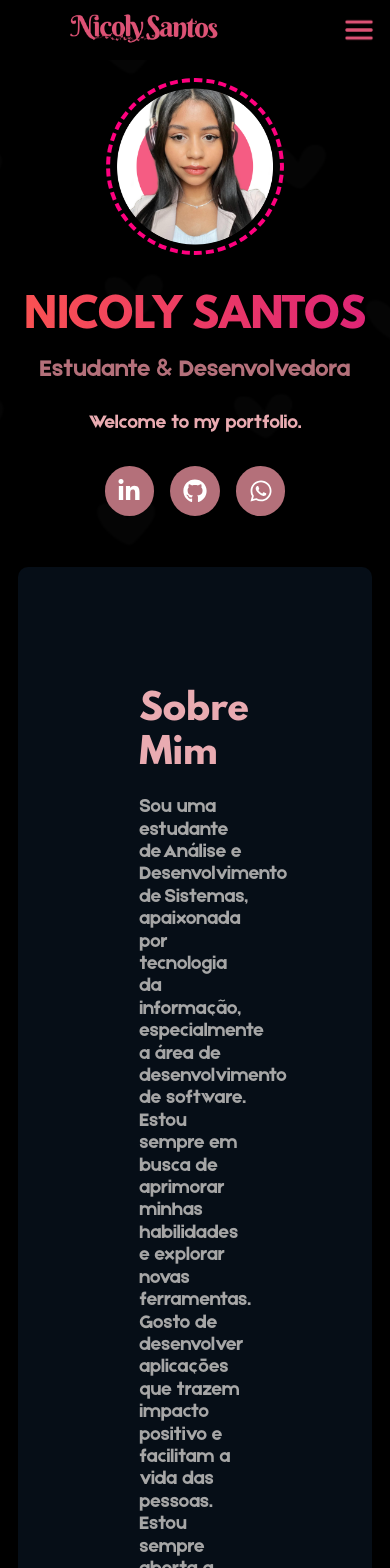
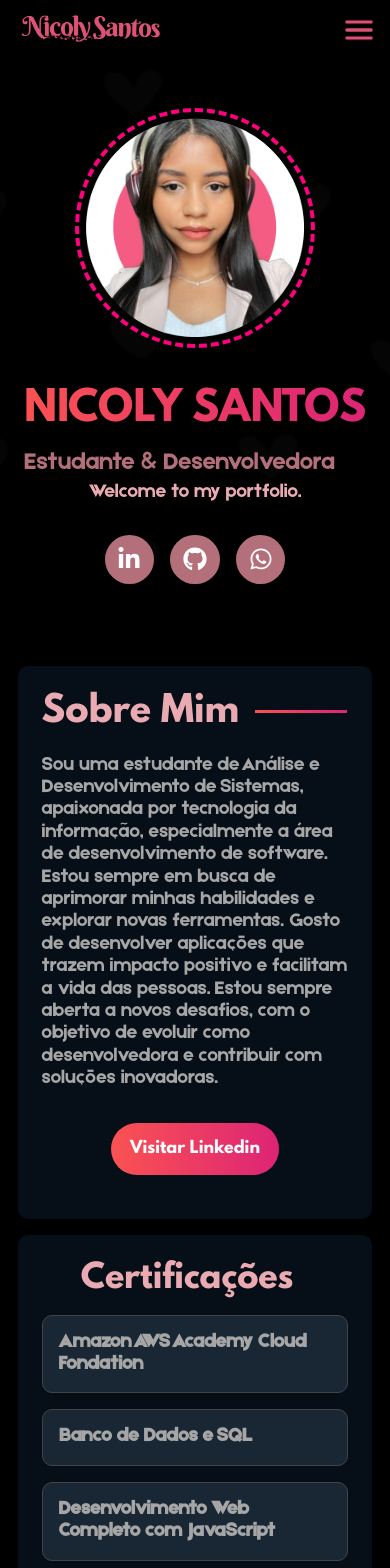
Before and after one commit to nicolysantus/portfolio_nicoly, a React (Vite) app: page / in a window 390 px wide. Shown: the top 1568 px of the page. Built offline with nearby package versions, Linux system fonts and the light colour scheme.

Commit message:
Ajustes para a versão mobile

```diff
--- a/src/components/about/aboutcontainer.sass
+++ b/src/components/about/aboutcontainer.sass
@@ -14,3 +14,23 @@
         margin-top: 1rem
         margin-left: auto
         margin-right: auto
+
+// Versão mobile
+@media (max-width: 768px)
+    .about-container
+        padding: 1.5rem
+        text-align: center
+
+        h1
+        font-size: 1rem
+        margin-top: 8px
+
+
+        p
+        font-size: 1rem
+        margin: 0
+
+        .btn
+            margin-top: 1rem
+            margin-left: auto
+            margin-right: auto
--- a/src/components/certificates/certificatescontainer.sass
+++ b/src/components/certificates/certificatescontainer.sass
@@ -45,3 +45,9 @@
         margin-top: 1rem
         margin-left: auto
         margin-right: auto
+
+// Versão mobile
+@media (max-width: 768px)
+    #certificates
+        padding: 1.5rem
+        text-align: center
--- a/src/components/contact/contactcontainer.sass
+++ b/src/components/contact/contactcontainer.sass
@@ -76,3 +76,10 @@
 
     #whatsapp
         color: #FFFF
+
+@media (max-width: 700px)
+    #contact
+        padding: 2rem
+
+        img
+            max-width: 40%
--- a/src/components/header/header.sass
+++ b/src/components/header/header.sass
@@ -54,14 +54,22 @@
         padding: 1rem
         justify-content: space-between
 
+        img
+            margin-left: 0
+            width: 150px
+
     nav
         display: none
 
     .menu-icon
         cursor: pointer
-        width: 10px
+        width: 40px
         height: 30px
-        margin-left: 10rem
+        margin-right: 1rem
+        position: absolute
+        right: 0
+        top: 50%
+        transform: translateY(-50%)
 
     .modal
         position: fixed
--- a/src/components/home/home.sass
+++ b/src/components/home/home.sass
@@ -81,14 +81,21 @@
 
     // Versão mobile
     @media (max-width: 768px)
+        #home
+        padding: 3rem
+        height: absolute
+
         img
-            max-width: 50%
+            max-width: 70%
 
         h1
             font-size: 2.5rem
+            text-align: center
+            white-space: nowrap
 
         .title
             font-size: 1.5rem
+            position: absolute
 
         .pg
             font-size: 1.2rem
--- a/src/components/projects-list/ProjectsList.jsx
+++ b/src/components/projects-list/ProjectsList.jsx
@@ -14,7 +14,7 @@ const projectList = [
     website: '#',
   },
   {
-    title: 'Loja de Maquiagem',
+    title: 'Site Beauty',
     image: BeautyImg,
     technologies: ['html', 'css', 'js'],
     github: 'https://github.com/seu-repositorio/loja-maquiagem',
--- a/src/components/projects-list/projectslist.sass
+++ b/src/components/projects-list/projectslist.sass
@@ -77,12 +77,46 @@ h2
         &.right-arrow
             margin-left: 20px
 
-
 @media (max-width: 700px)
     .projects-wrapper
         flex-direction: column
+        justify-content: center
         align-items: center
         gap: 20px
 
         .project-card
-            margin: 20px 0
+            width: 200%
+            margin-top: 4rem
+            white-space: nowrap
+            align-items: center
+            z-index: 1
+
+            img
+                width: 80%
+                margin-top: 2rem
+                margin-bottom: 30px
+                height: auto
+
+            h3
+                font-size: 2rem
+                text-align: center
+
+    .arrow
+        display: block
+        font-size: 2rem
+        cursor: pointer
+        z-index: 2
+        position: absolute
+        top: 50%
+        transform: translateY(-50%)
+        width: 10%
+
+        &.left-arrow
+            left: 10px
+
+        &.right-arrow
+            right: 10px
+
+#projectslist
+    position: relative
+    overflow: hidden
--- a/src/components/tech/techcontainer.sass
+++ b/src/components/tech/techcontainer.sass
@@ -88,3 +88,7 @@
 
     #sass svg
         color: #CC6699
+
+@media (max-width: 768px)
+    #tech
+        padding: -2rem
```
